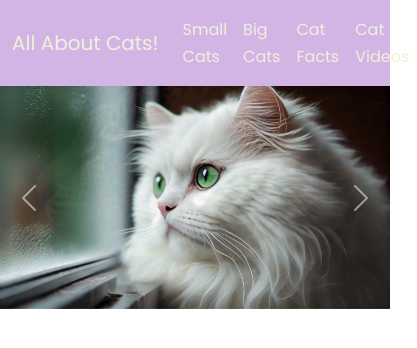
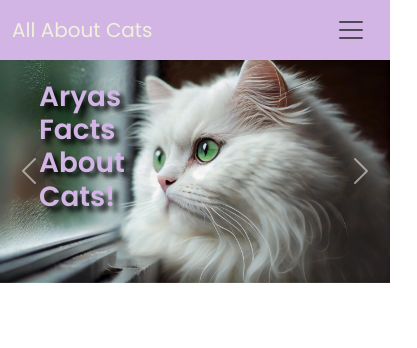
Before and after one commit to mnevison/arya-cats-project, a plain HTML site: page index.html in a window 390 px wide. Shown: the whole page, 417 px wide, since content can reach past the window. Drawn offline with nearby package versions, Linux system fonts and the light colour scheme.

Commit message:
update: hero img/carousel added, text added and styled

```diff
--- a/assets/css/style.css
+++ b/assets/css/style.css
@@ -1,5 +1,3 @@
-@import url("https://fonts.googleapis.com/css2?family=Poppins:ital,wght@0,100;0,200;0,300;0,400;0,500;0,600;0,700;0,800;0,900;1,100;1,200;1,300;1,400;1,500;1,600;1,700;1,800;1,900&display=swap");
-
 :root {
   /* Canva Easter Egg Nest  */
 
@@ -38,16 +36,6 @@ h6,
   font-weight: 600;
 }
 
-a {
-  text-decoration: none;
-  color: var(--txt-primary);
-  transition: var(--transition);
-}
-
-a:hover {
-  color: var(--txt-secondary);
-}
-
 img {
   max-width: 100%;
   height: auto;
@@ -60,8 +48,16 @@ img {
 
 /* NAV */
 
-.navbar {
-  background-color: var(--bg-primary);
+.nav-title {
+  color: var(--txt-primary);
+}
+.nav-title:hover {
+  color: var(--txt-secondary);
+  transition: var(--transition);
+}
+
+.nav-color {
+  background-color: var(--bg-primary) !important;
 }
 
 .nav-link {
@@ -73,3 +69,18 @@ img {
 .nav-link:hover {
   color: var(--txt-secondary);
 }
+
+.navbar-toggler {
+  border: none;
+}
+
+/* Carousel */
+
+.hero-heading h1 {
+  position: relative;
+  z-index: 12;
+  margin-top: 5%;
+  margin-left: 10%;
+  color: var(--bg-primary);
+  text-shadow: 5px 5px 5px black;
+}
--- a/index.html
+++ b/index.html
@@ -1,56 +1,75 @@
 <!DOCTYPE html>
 <html lang="en">
   <head>
+    <!-- META TAGS -->
     <meta charset="UTF-8" />
     <meta name="viewport" content="width=device-width, initial-scale=1.0" />
     <meta name="description" content="School project - Facts about cats" />
     <meta name="author" content="Mark & Arya Nevison" />
 
+    <!-- BOOTSTRAP -->
+    <link
+      href="https://cdn.jsdelivr.net/npm/bootstrap@5.3.3/dist/css/bootstrap.min.css"
+      rel="stylesheet"
+      integrity="sha384-QWTKZyjpPEjISv5WaRU9OFeRpok6YctnYmDr5pNlyT2bRjXh0JMhjY6hW+ALEwIH"
+      crossorigin="anonymous"
+    />
+
+    <!-- GOOGLE FONTS - POPPINS -->
+    <link rel="preconnect" href="https://fonts.googleapis.com" />
+    <link rel="preconnect" href="https://fonts.gstatic.com" crossorigin />
+    <link
+      href="https://fonts.googleapis.com/css2?family=Poppins:ital,wght@0,100;0,200;0,300;0,400;0,500;0,600;0,700;0,800;0,900;1,100;1,200;1,300;1,400;1,500;1,600;1,700;1,800;1,900&display=swap"
+      rel="stylesheet"
+    />
+
+    <!-- FONT AWESOME -->
     <script
       src="https://kit.fontawesome.com/faddffa861.js"
       crossorigin="anonymous"
     ></script>
 
-    <link
-      href="https://cdn.jsdelivr.net/npm/bootstrap@5.1.3/dist/css/bootstrap.min.css"
-      rel="stylesheet"
-      integrity="sha384-1BmE4kWBq78iYhFldvKuhfTAU6auU8tT94WrHftjDbrCEXSU1oBoqyl2QvZ6jIW3"
-      crossorigin="anonymous"
-    />
-    <link rel="stylesheet" href="assets/css/style.css" />
+    <!-- CUSTOM CSS STYLES -->
+    <link rel="stylesheet" type="text/css" href="assets/css/style.css" />
 
+    <!-- PAGE TITLE -->
     <title>All About Cats</title>
   </head>
   <body data-bs-spy="scroll" data-bs-target="#navbarNavAltMarkup">
-
     <!-- Navigation -->
 
-    <nav class="navbar navbar-expand bg-body-tertiary sticky-top">
+    <nav
+      class="nav-color navbar navbar-expand-md bg-body-tertiary sticky-top"
+      id="nav-color"
+    >
       <div class="container">
-        <a class="navbar-brand" href="#">All About Cats!</a>
+        <a class="navbar-brand nav-title" href="#">All About Cats</a>
         <button
           class="navbar-toggler"
           type="button"
           data-bs-toggle="collapse"
-          data-bs-target="#navbarNavAltMarkup"
-          aria-controls="navbarNavAltMarkup"
+          data-bs-target="#navbarNav"
+          aria-controls="navbarNav"
           aria-expanded="false"
           aria-label="Toggle navigation"
         >
           <span class="navbar-toggler-icon"></span>
         </button>
-        <div class="collapse navbar-collapse" id="navbarNavAltMarkup">
-          <div class="navbar-nav ms-auto">
-            <a
-              class="nav-link active"
-              aria-current="page"
-              href="#scrollspyHeading1 small-cats"
-              >Small Cats</a
-            >
-            <a class="nav-link" href="#scrollspyHeading2">Big Cats</a>
-            <a class="nav-link" href="#scrollspyHeading3">Cat Facts</a>
-            <a class="nav-link" href="#scrollspyHeading4">Cat Videos</a>
-          </div>
+        <div class="collapse navbar-collapse" id="navbarNav">
+          <ul class="navbar-nav ms-auto">
+            <li class="nav-item">
+              <a class="nav-link" aria-current="page" href="#">Small Cats</a>
+            </li>
+            <li class="nav-item">
+              <a class="nav-link" href="#">Big Cats</a>
+            </li>
+            <li class="nav-item">
+              <a class="nav-link" href="#">Cat Facts</a>
+            </li>
+            <li class="nav-item">
+              <a class="nav-link" href="#">Cat Videos</a>
+            </li>
+          </ul>
         </div>
       </div>
     </nav>
@@ -62,6 +81,14 @@
       class="carousel slide carousel-fade"
       data-bs-ride="carousel"
     >
+      <div class="hero-heading card-img-overlay">
+        <h1>
+          Aryas <br />
+          Facts <br />
+          About <br />
+          Cats!
+        </h1>
+      </div>
       <div class="carousel-inner">
         <div class="carousel-item active">
           <img
@@ -75,7 +102,7 @@
           <img
             src="assets/images/leopard-is-curled-up-its-back_188544-19872.jpg"
             class="d-block w-100"
-            alt=leopard"
+            alt="leopard"
           />
         </div>
         <div class="carousel-item">
@@ -125,13 +152,8 @@
     <section id="small-cats"></section>
 
     <script
-      src="https://cdn.jsdelivr.net/npm/@popperjs/core@2.11.8/dist/umd/popper.min.js"
-      integrity="sha384-I7E8VVD/ismYTF4hNIPjVp/Zjvgyol6VFvRkX/vR+Vc4jQkC+hVqc2pM8ODewa9r"
-      crossorigin="anonymous"
-    ></script>
-    <script
-      src="https://cdn.jsdelivr.net/npm/bootstrap@5.3.3/dist/js/bootstrap.min.js"
-      integrity="sha384-0pUGZvbkm6XF6gxjEnlmuGrJXVbNuzT9qBBavbLwCsOGabYfZo0T0to5eqruptLy"
+      src="https://cdn.jsdelivr.net/npm/bootstrap@5.3.3/dist/js/bootstrap.bundle.min.js"
+      integrity="sha384-YvpcrYf0tY3lHB60NNkmXc5s9fDVZLESaAA55NDzOxhy9GkcIdslK1eN7N6jIeHz"
       crossorigin="anonymous"
     ></script>
   </body>
```
